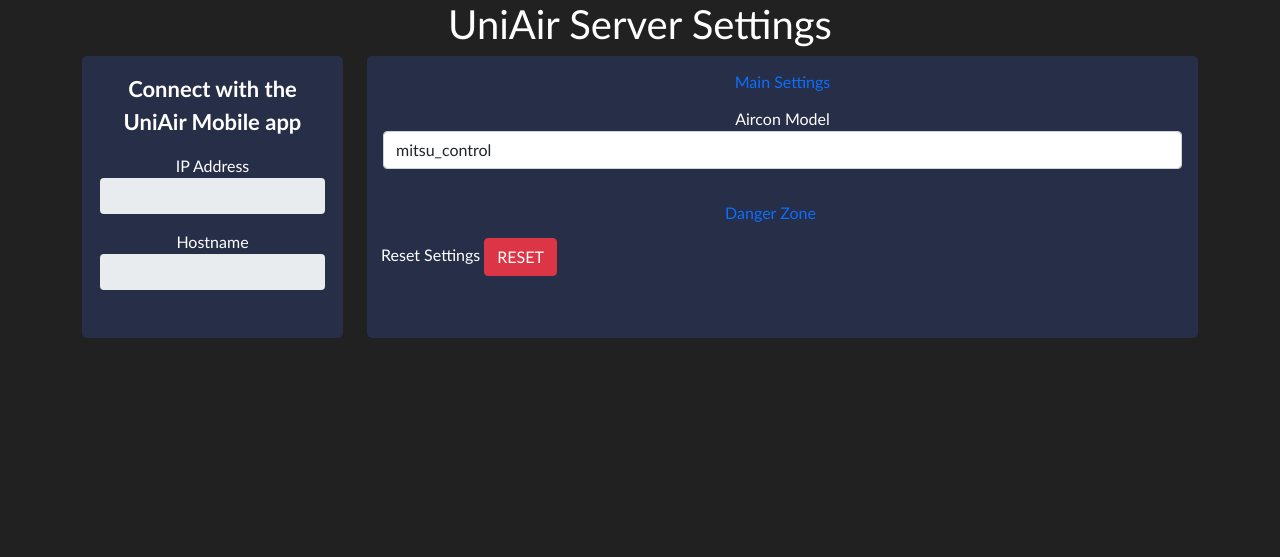
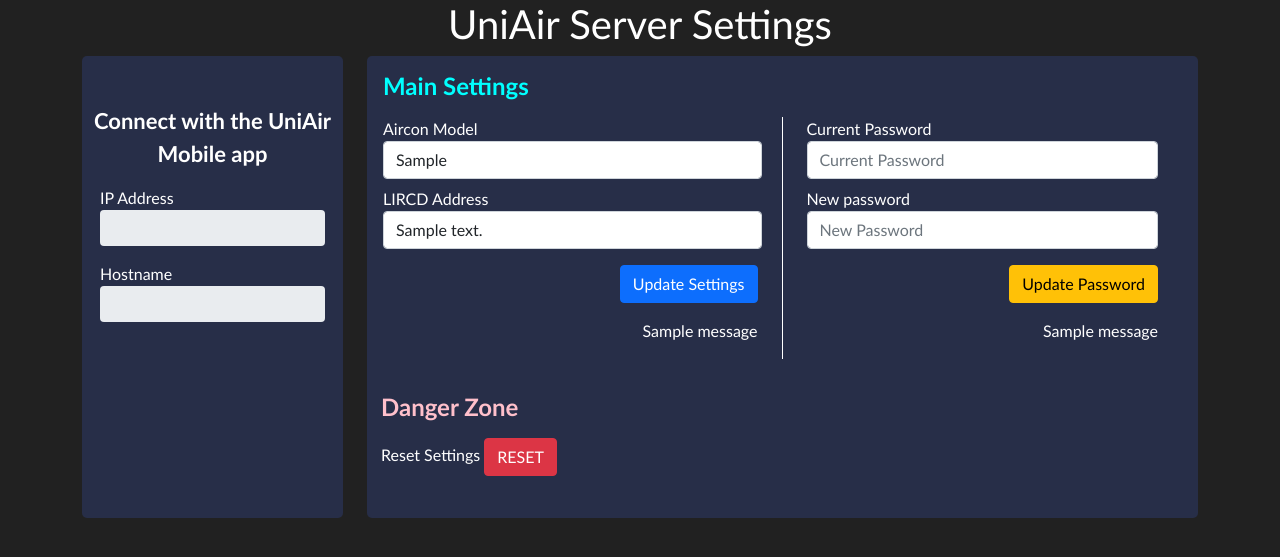
Before and after one commit to Kidsnd274/UniAir, a Flask app: template UniAirServer/templates/settings/settings.html in a window 1280 px wide. Shown: the part 56-613 px from the top of the page. Run offline with Flask 2, Linux system fonts and the light colour scheme; the template is opened without the code that fills it: most values are stand-ins (such as "Sample title", 1, 10 or a date in 2020); one stand-in notice (Sample message) is shown; some libraries are stand-ins or nearby versions.

Commit message:
Finished settings page - Server is finally done, fully featured

```diff
--- a/UniAirServer/templates/settings/settings.html
+++ b/UniAirServer/templates/settings/settings.html
@@ -1,5 +1,5 @@
-{% extends 'base.html' %} {% block title %} UniAir Server Settings {% endblock %}
-{% block head %}
+{% extends 'base.html' %} {% block title %} UniAir Server Settings {% endblock
+%} {% block head %}
 
 <style>
   .mobile_address .user-profile {
@@ -41,18 +41,20 @@
   .modalText {
     color: black;
   }
+  .right_line {
+    border-right: 1px solid white;
+  }
 </style>
 {% endblock %} {% block content %}
-
 <center>
   <h1>UniAir Server Settings</h1>
+</center>
 <div class="container">
   <div class="row gutters">
     <div class="col-xl-3 col-lg-3 col-md-12 col-sm-12 col-12">
       <div class="card h-100">
-          <div class="card-body">
-            <div class="mobile_address">
-              <p style="font-size: 22px">
+        <div class="d-flex flex-column align-items-center mt-5">
+          <p style="font-size: 22px; text-align: center">
             <b>Connect with the UniAir Mobile app</b>
           </p>
           <p>
@@ -78,43 +80,164 @@
         </div>
       </div>
     </div>
-      </div>
     <div class="col-xl-9 col-lg-9 col-md-12 col-sm-12 col-12">
       <div class="card h-100">
         <div class="card-body">
           <div class="row gutters">
             <div class="col-xl-12 col-lg-12 col-md-12 col-sm-12 col-12">
-                <h6 class="mb-3 text-primary">Main Settings</h6>
+              <h4 class="mb-3" style="font-weight: bold; color: aqua">
+                Main Settings
+              </h4>
               <div class="row mb-4">
-                    <form method="post">
+                <div class="d-flex flex-row">
+                  <div class="w-50 right_line">
+                    <form action="/settings/update_settings" method="post">
+                      <div class="d-flex flex-column">
+                        <div style="width: 95%">
                           <label for="inputAirconModel">Aircon Model</label>
-                        <input class="form-control" name="aircon_model" value="mitsu_control" required>
+                          <input
+                            class="form-control"
+                            name="aircon_model"
+                            placeholder="mitsubishi_kh18a"
+                            value="{{aircon_model}}"
+                            required
+                          />
+                        </div>
+                        <div class="mt-2" style="width: 95%">
+                          <label for="lircd_address">LIRCD Address</label>
+                          <input
+                            class="form-control"
+                            name="lircd_address"
+                            placeholder="/var/run/lirc/lircd-tx"
+                            value="{{lircd_address}}"
+                            required
+                          />
+                        </div>
+                        <div class="d-flex flex-row justify-content-end mx-4 my-3">
+                          <button type="submit" class="btn btn-primary">
+                            Update Settings
+                          </button>
+                        </div>
+                        <div class="mx-4" style="text-align: right;">
+                              {% with messages = get_flashed_messages(category_filter=["updateSettings"]) %}
+                                {% if messages %}
+                                  <ul class=flashes>
+                                  {% for message in messages %}
+                                    {{ message }}
+                                  {% endfor %}
+                                  </ul>
+                                {% endif %}
+                              {% endwith %}
+                           </div>
+                      </div>
+                    </form>
+                  </div>
+                  <div class="w-50">
+                    <form action="/settings/update_password" method="post">
+                      <div class="mx-4 d-flex flex-column">
+                          <div>
+                            <label for="currentPassword">Current Password</label>
+                            <input
+                              type="password"
+                              class="form-control"
+                              name="currentPassword"
+                              placeholder="Current Password"
+                              required
+                            />
+                          </div>
+                          <div class="mt-2">
+                            <label for="newPassword">New password</label>
+                            <input
+                              type="password"
+                              class="form-control"
+                              name="newPassword"
+                              placeholder="New Password"
+                              required
+                            />
+                          </div>
+                          <div class="d-flex flex-row justify-content-end my-3">
+                            <button type="submit" class="btn btn-warning">
+                              Update Password
+                            </button>
+                          </div>
+                            <div style="text-align: right;">
+                              {% with messages = get_flashed_messages(category_filter=["updatePassword"]) %}
+                                {% if messages %}
+                                  <ul class=flashes>
+                                  {% for message in messages %}
+                                    {{ message }}
+                                  {% endfor %}
+                                  </ul>
+                                {% endif %}
+                              {% endwith %}
+                           </div>
+                        </div>
                     </form>
                   </div>
                 </div>
+              </div>
+            </div>
             <div class="row gutters">
-              <div class="col-xl-12 col-lg-12 col-md-12 col-sm-12 col-12" style="padding: 10px">
-                <h6 class="mb-3 text-primary">Danger Zone</h6>
+              <div
+                class="col-xl-12 col-lg-12 col-md-12 col-sm-12 col-12"
+                style="padding: 10px"
+              >
+                <h4 class="mb-3" style="font-weight: bold; color: pink">
+                  Danger Zone
+                </h4>
                 <div class="form-group" style="text-align: left">
                   <text>Reset Settings</text>
-                    <button type="button" class="btn btn-danger" data-toggle="modal" data-target="#exampleModal">RESET</button>
+                  <button
+                    type="button"
+                    class="btn btn-danger"
+                    data-toggle="modal"
+                    data-target="#exampleModal"
+                  >
+                    RESET
+                  </button>
                   <!-- Modal -->
-                    <div class="modal fade" id="exampleModal" tabindex="-1" role="dialog" aria-labelledby="exampleModalLabel" aria-hidden="true">
+                  <div
+                    class="modal fade"
+                    id="exampleModal"
+                    tabindex="-1"
+                    role="dialog"
+                    aria-labelledby="exampleModalLabel"
+                    aria-hidden="true"
+                  >
                     <div class="modal-dialog" role="document">
                       <div class="modal-content">
                         <div class="modal-header">
-                            <h5 class="modal-title modalText" id="exampleModalLabel">Reset All SETTINGS and Clear DATABASE?</h5>
-                            <button type="button" class="close" data-dismiss="modal" aria-label="Close">
+                          <h5
+                            class="modal-title modalText"
+                            id="exampleModalLabel"
+                          >
+                            Reset All SETTINGS and Clear DATABASE?
+                          </h5>
+                          <button
+                            type="button"
+                            class="close"
+                            data-dismiss="modal"
+                            aria-label="Close"
+                          >
                             <span aria-hidden="true">&times;</span>
                           </button>
                         </div>
                         <div class="modal-body modalText">
-                            This will delete your settings and database!<br>There's no going back
+                          This will delete your settings and database!<br />There's
+                          no going back
                         </div>
                         <div class="modal-footer">
-                            <button type="button" class="btn btn-secondary" data-dismiss="modal">Cancel</button>
+                          <button
+                            type="button"
+                            class="btn btn-secondary"
+                            data-dismiss="modal"
+                          >
+                            Cancel
+                          </button>
                           <form action="/settings/reset_settings" method="post">
-                              <button type="submit" class="btn btn-danger">RESET</button>
+                            <button type="submit" class="btn btn-danger">
+                              RESET
+                            </button>
                           </form>
                         </div>
                       </div>
@@ -128,5 +251,5 @@
       </div>
     </div>
   </div>
-</center>
   {% endblock %}
+</div>
```
Also changed, not shown: UniAirServer/auth.py (+7 -1 lines), UniAirServer/settings_page.py (+32 -3 lines), 2 other files. Lines whose indentation alone changed are shown as unchanged.
